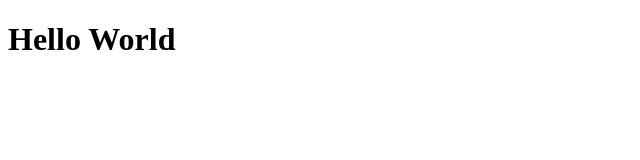
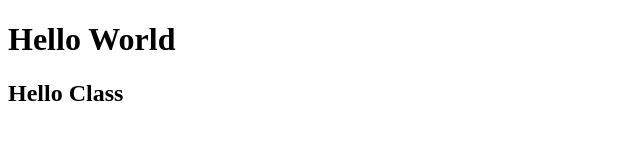
Before and after one commit to Tj2oh/helloworld, a plain HTML site: page index.html in a window 1280 px wide. Shown: the whole page, without its empty margins (0-640 px from the left). Drawn offline with Linux system fonts and the light colour scheme.

Commit message:
Hello Class

```diff
--- a/index.html
+++ b/index.html
@@ -8,5 +8,6 @@
 </head>
 <body>
     <h1>Hello World</h1>
+    <h2>Hello Class</h2>
 </body>
 </html>
```
